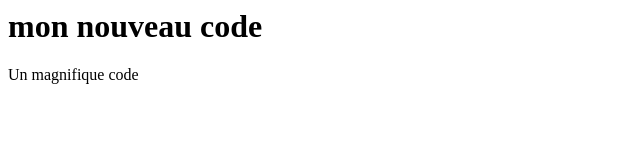
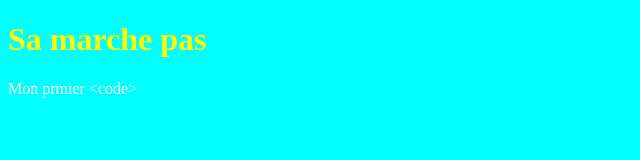
Before and after one commit to Ursanne-Salomon/premier-code, a plain HTML site: page index.html in a window 1280 px wide. Shown: the whole page, without its empty margins (0-640 px from the left). Drawn offline with Linux system fonts and the light colour scheme.

Commit message:
change couleur ajout icone

```diff
--- a/index.html
+++ b/index.html
@@ -1,2 +1,27 @@
-<h1> mon nouveau code </h1>
- <p>Un magnifique code </p>
+<!DOCTYPE html>
+<!-- précise la langue du contenu de la page -->
+<head>
+ <!-- Jeu de caractères utilisé pour l'encodage du fichier HTML -->
+ <meta charset="UTF-8">
+
+ <!-- Très important !!! Bloque le zoom automatique sur smartphones -->
+ <meta name="viewport" content="width=device-width, initial-scale=1.0">
+
+ <!-- Titre de la page -->
+ <title>Ursanne Salomon | Mon 1er code</title>
+
+ <!-- Auteur -->
+ <meta name="author" content="Laure Dinateur">
+
+ <!-- Favicons : icône de la page dans plusieurs tailles et formats -->
+ <link rel="apple-touch-icon" sizes="180x180" href="./apple-touch-icon.png">
+ <link rel="icon" type="image/png" sizes="32x32" href="./favicon-32x32.png">
+ <link rel="icon" type="image/png" sizes="16x16" href="./favicon-16x16.png">
+ <link rel="manifest" href="./site.webmanifest">
+ <!--style Css-->
+ <link rel="stylesheet" href="main.css">
+</head>
+<body>
+<h1>Sa marche pas </h1>
+<p>Mon prmier &lt;code&gt;</p>
+</body>
--- /dev/null
+++ b/main.css
@@ -0,0 +1,7 @@
+body {
+    color: white;
+    background-color: aqua;
+}
+h1 {
+    color: yellow;
+}
```
Also changed, not shown: android-chrome-192x192.png (added), android-chrome-512x512.png (added), apple-touch-icon.png (added), favicon-16x16.png (added), favicon-32x32.png (added), favicon.ico (added), site.webmanifest (added).
